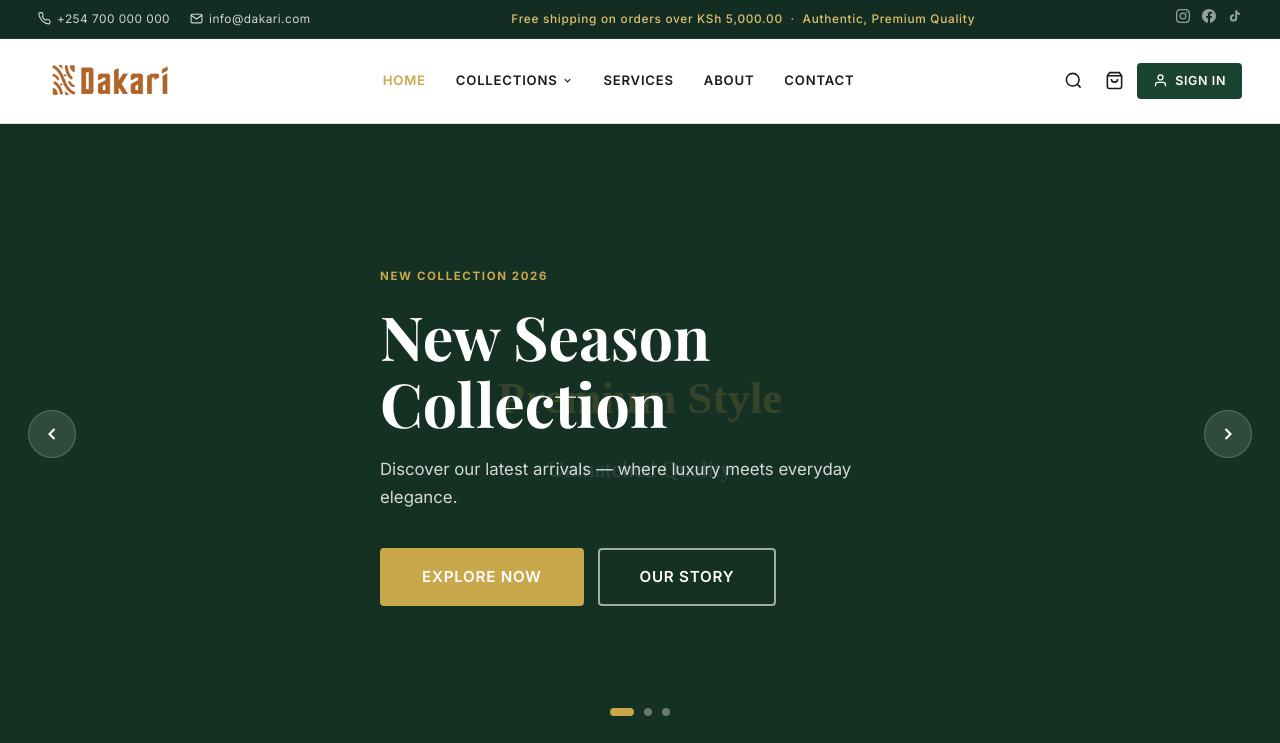
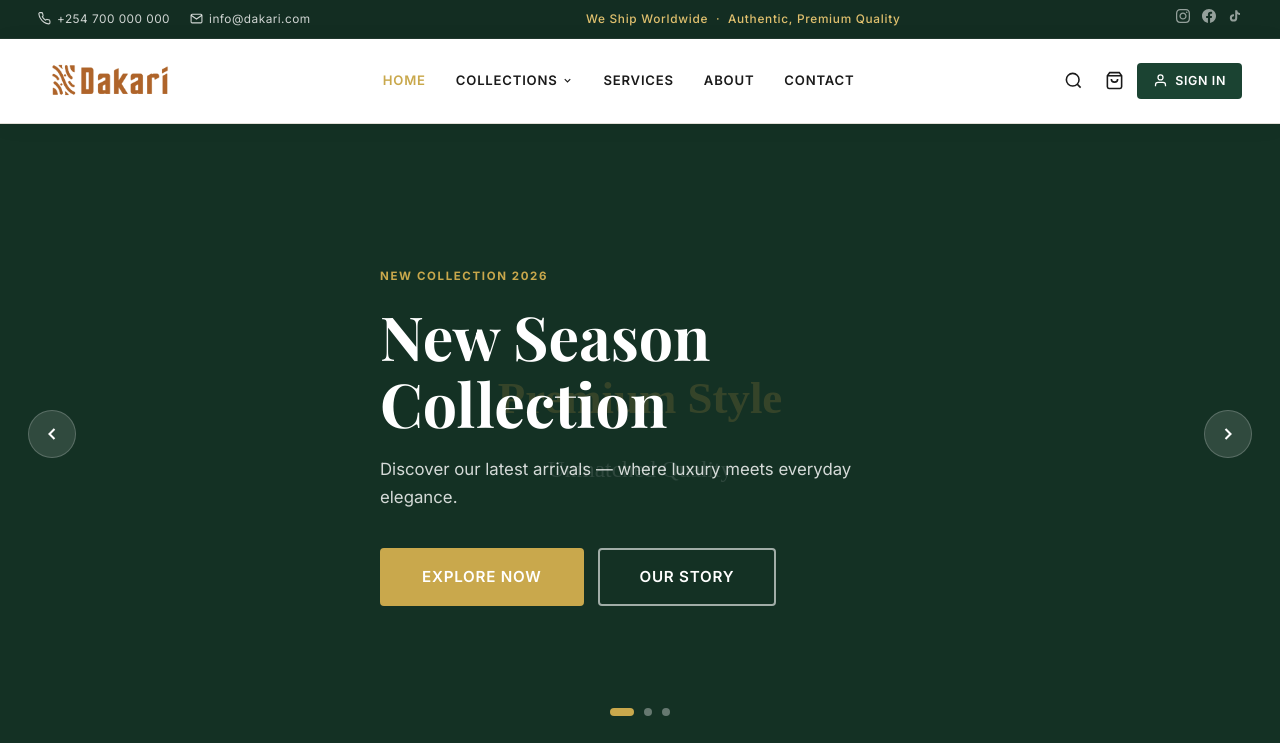
Before and after one commit to sammy001-svg/dakari, a PHP site: page /index.php in a window 1280 px wide. Shown: the top 743 px of the page. Run offline with PHP 8.4, Linux system fonts and the light colour scheme; data comes from the database, SQL or seed files in the repository; data that the repository does not hold is empty; some libraries are stand-ins or nearby versions; some web fonts are replaced.

Commit message:
fix: update announcement bar text to We Ship Worldwide
Co-Authored-By: Claude Sonnet 4.6 <noreply@anthropic.com>

```diff
--- a/includes/header.php
+++ b/includes/header.php
@@ -35,7 +35,7 @@ $cur_user   = current_user();
             </span>
         </div>
         <div class="announcement-bar__center">
-            Free shipping on orders over <?= money(5000) ?> &nbsp;·&nbsp; Authentic, Premium Quality
+            We Ship Worldwide &nbsp;·&nbsp; Authentic, Premium Quality
         </div>
         <div class="announcement-bar__right">
             <a href="<?= e(setting('social_instagram', '#')) ?>" aria-label="Instagram" target="_blank" rel="noopener noreferrer">
```
